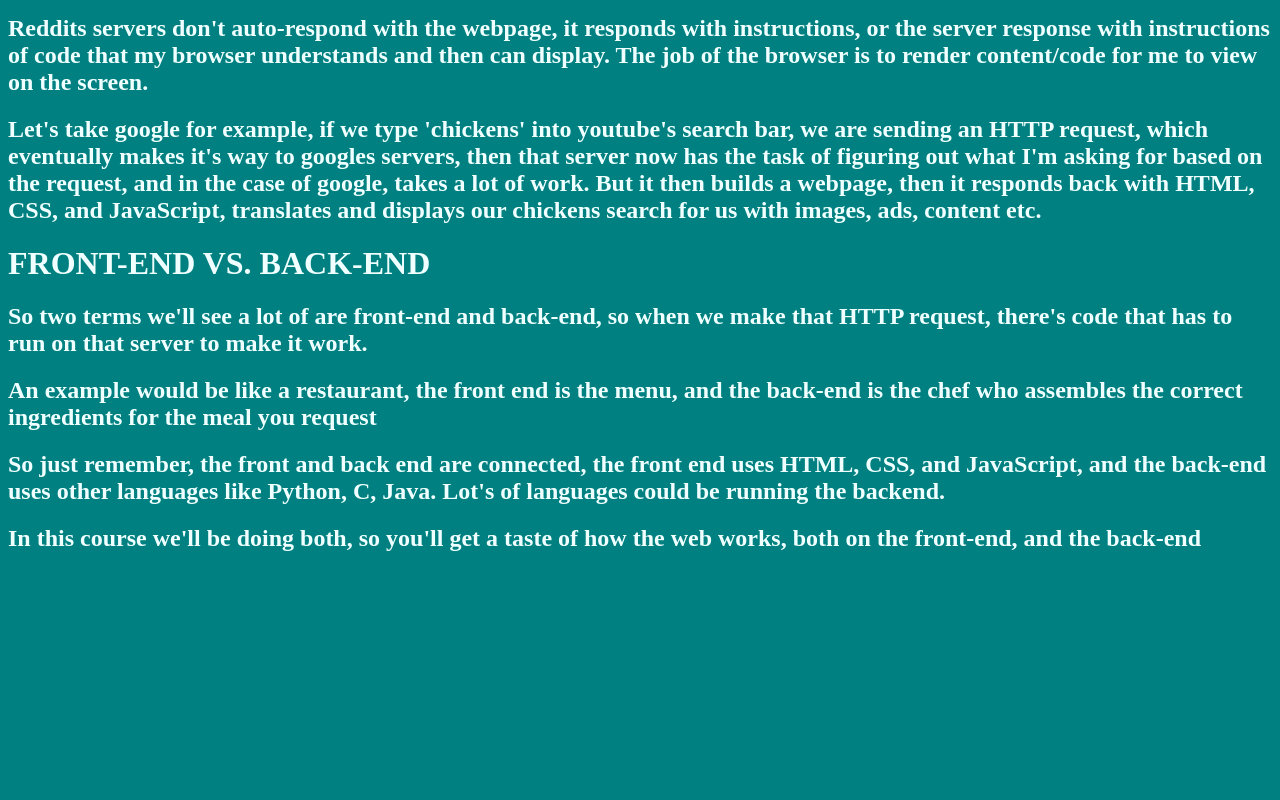
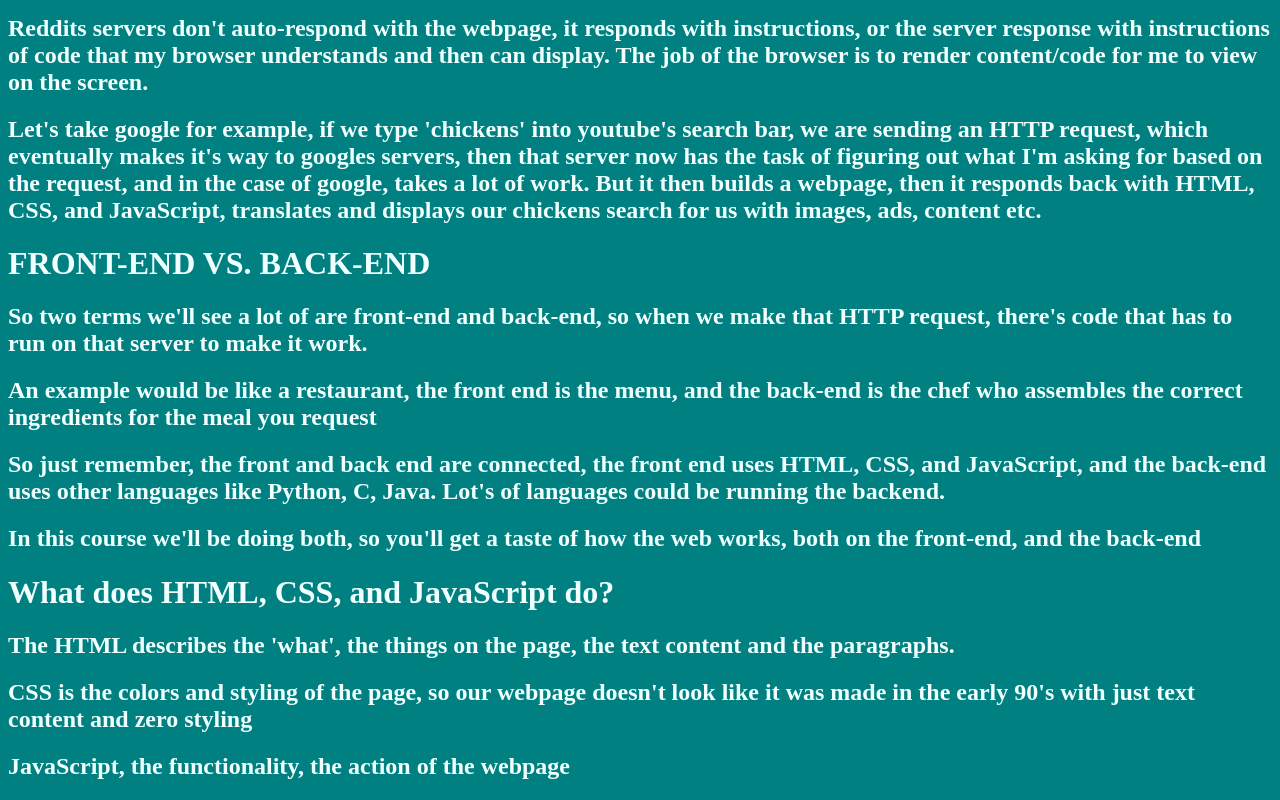
Before and after one commit to LRSORRENTI/COLT-S-WEBDEV-BC-NOTES, a plain HTML site: page index.html in a window 1280 px wide. Shown: the part 2761-3561 px from the top of the page. Before the commit the page ends 3335 px from the top, so only its background shows below. Drawn offline with Linux system fonts and the light colour scheme.

Commit message:
added info on how HTML, CSS, and JS fit together

```diff
--- a/index.html
+++ b/index.html
@@ -242,4 +242,19 @@ and displays our chickens search for us with images, ads, content etc.
     the web works, both on the front-end, and the back-end
 </h2>
 
-<h1></h1>
+<h1>
+    What does HTML, CSS, and JavaScript do?
+</h1>
+
+<h2>
+    The HTML describes the 'what', the things on the page, the
+    text content and the paragraphs.
+</h2>
+<h2>
+    CSS is the colors and styling of the page, so our webpage
+    doesn't look like it was made in the early 90's with
+    just text content and zero styling
+</h2>
+<h2>
+    JavaScript, the functionality, the action of the webpage
+</h2>
```
